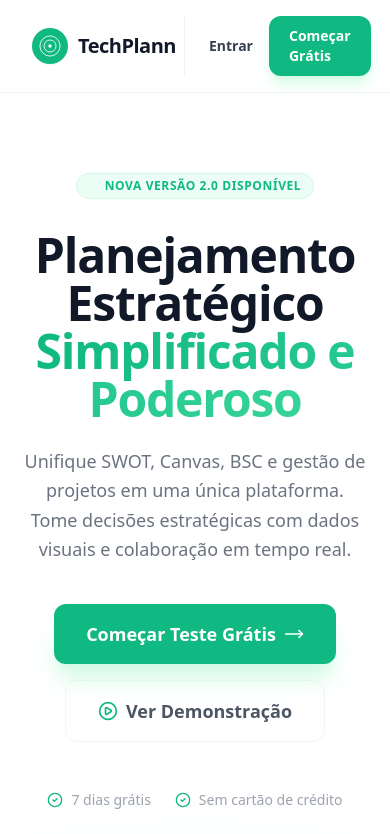
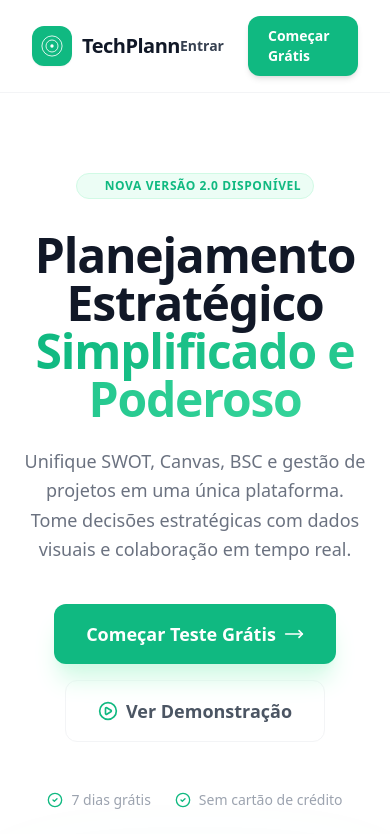
Before and after one commit to Yrmih/techplann-frontend, a Next.js app: page / in a window 390 px wide. Shown: the top 834 px of the page. Built offline with nearby package versions, Linux system fonts and the light colour scheme.

Commit message:
refactor(header): melhora a responsividade e a estética do cabeçalho

```diff
--- a/src/components/layout/Header.tsx
+++ b/src/components/layout/Header.tsx
@@ -7,14 +7,15 @@ import { TargetLogo } from "../ui/svg/TargetLogo";
 
 export const Header = () => {
   const pathname = usePathname();
-
   const isOnboarding = pathname.includes("/onboarding");
 
   return (
-    <header className="w-full bg-white border-b border-gray-100 py-4 px-8 flex items-center justify-between sticky top-0 z-50">
+    <header className="w-full bg-white/80 backdrop-blur-md border-b border-gray-100 py-4 px-8 flex items-center justify-between sticky top-0 z-50">
+
 
       <Link href="/" className="flex items-center gap-2.5 group">
-        <div className="w-9 h-9 bg-[#10b981] rounded-full flex items-center justify-center text-white transition-transform group-hover:scale-105 shadow-sm">
+
+        <div className="w-10 h-10 bg-[#10b981] rounded-xl flex items-center justify-center text-white transition-transform group-hover:rotate-3 shadow-sm">
           <TargetLogo size={24} />
         </div>
         <span className="font-bold text-xl text-gray-900 tracking-tight">
@@ -22,8 +23,17 @@ export const Header = () => {
         </span>
       </Link>
 
-      {/* Navegação Condicional Dinâmica */}
-      <div className="flex items-center">
+
+      {!isOnboarding && (
+        <nav className="hidden lg:flex absolute left-1/2 -translate-x-1/2 items-center gap-8 text-sm font-medium text-gray-500">
+          <Link href="#funcionalidades" className="hover:text-[#10b981] transition-colors">Funcionalidades</Link>
+          <Link href="#planos" className="hover:text-[#10b981] transition-colors">Planos</Link>
+          <Link href="#depoimentos" className="hover:text-[#10b981] transition-colors">Depoimentos</Link>
+        </nav>
+      )}
+
+
+      <div className="flex items-center gap-6">
         {isOnboarding ? (
           <Link
             href="/"
@@ -33,14 +43,7 @@ export const Header = () => {
             Voltar ao site
           </Link>
         ) : (
-          <nav className="flex items-center gap-8">
-            <div className="hidden md:flex gap-6 text-sm font-medium text-gray-500">
-              <Link href="#funcionalidades" className="hover:text-[#10b981] transition-colors">Funcionalidades</Link>
-              <Link href="#planos" className="hover:text-[#10b981] transition-colors">Planos</Link>
-              <Link href="#depoimentos" className="hover:text-[#10b981] transition-colors">Depoimentos</Link>
-            </div>
-
-            <div className="flex items-center gap-4 border-l border-gray-100 ml-2 pl-6">
+          <>
             <Link
               href="/login"
               className="text-sm font-bold text-gray-700 hover:text-[#10b981] transition-colors"
@@ -49,12 +52,11 @@ export const Header = () => {
             </Link>
             <Link
               href="/onboarding/organization"
-                className="bg-[#10b981] text-white px-5 py-2.5 rounded-xl text-sm font-bold hover:bg-[#0da673] transition-all shadow-lg shadow-emerald-100"
+              className="bg-[#10b981] text-white px-5 py-2.5 rounded-xl text-sm font-bold hover:bg-[#0da673] transition-all shadow-md active:scale-95"
             >
               Começar Grátis
             </Link>
-            </div>
-          </nav>
+          </>
         )}
       </div>
     </header>
```
Lines whose indentation alone changed are shown as unchanged.
